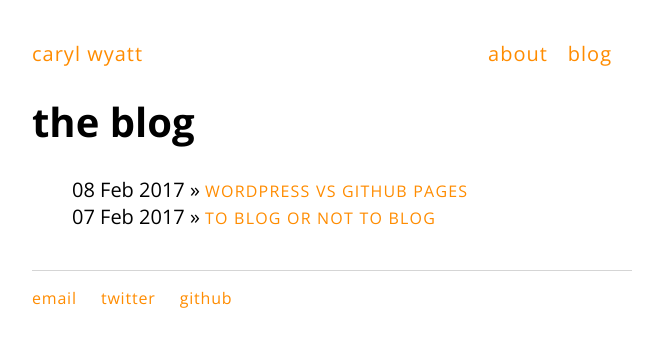
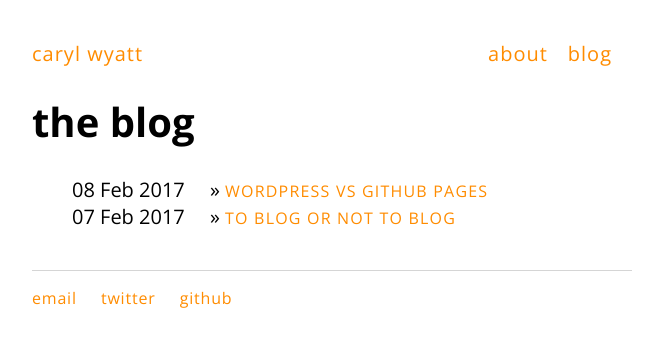
Before and after one commit to carylwyatt/carylwyatt.github.io, a Jekyll site: the page built from blog/index.html, in a window 1280 px wide. Shown: the top 347 px of the page, without its empty margins (308-971 px from the left). Built offline with Jekyll 4.4.1, drawn with Linux system fonts in a browser that asks for light colours.

Commit message:
Update style.css

```diff
--- a/css/style.css
+++ b/css/style.css
@@ -25,7 +25,7 @@ nav ul, footer ul {
     list-style: none;
     font-weight: bold;
 }
-nav ul li, footer ul li {
+nav ul li, footer ul li, .post-date {
     display: inline;
     margin-right: 20px;
 }
```
